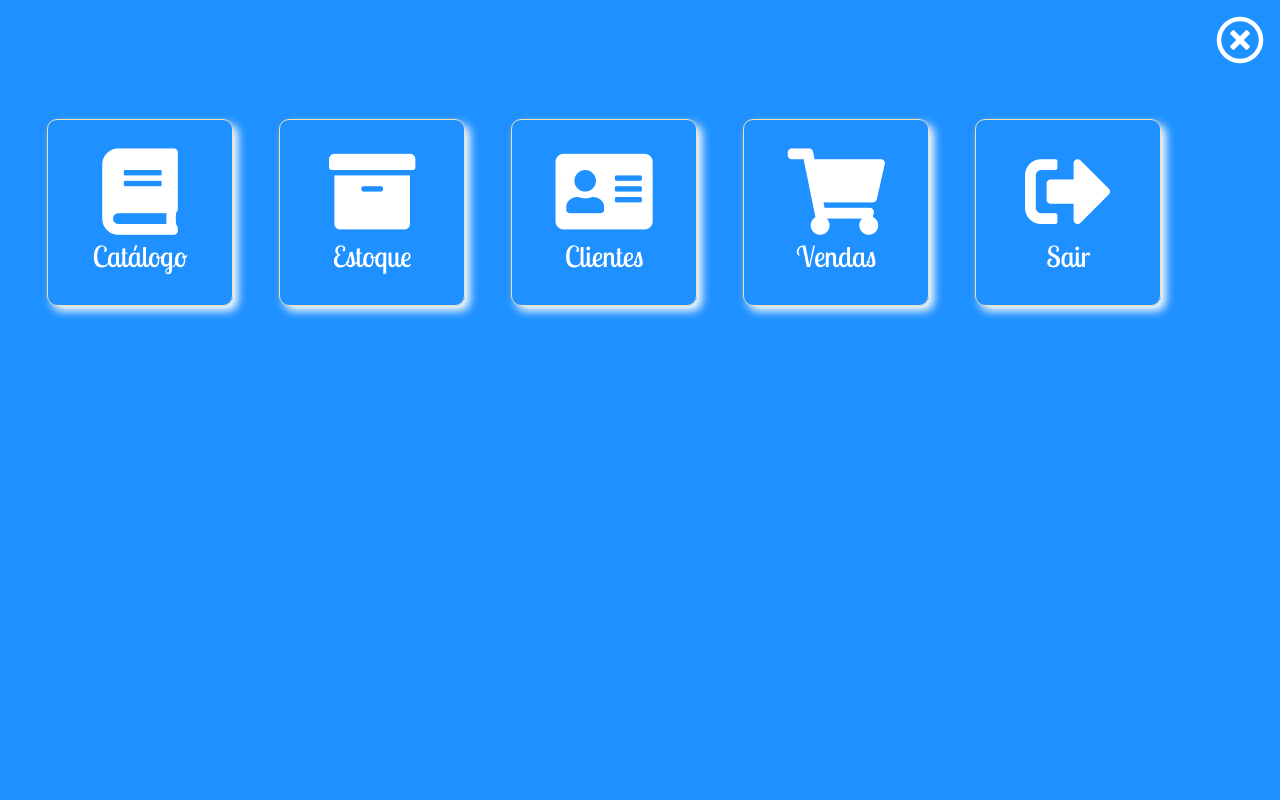
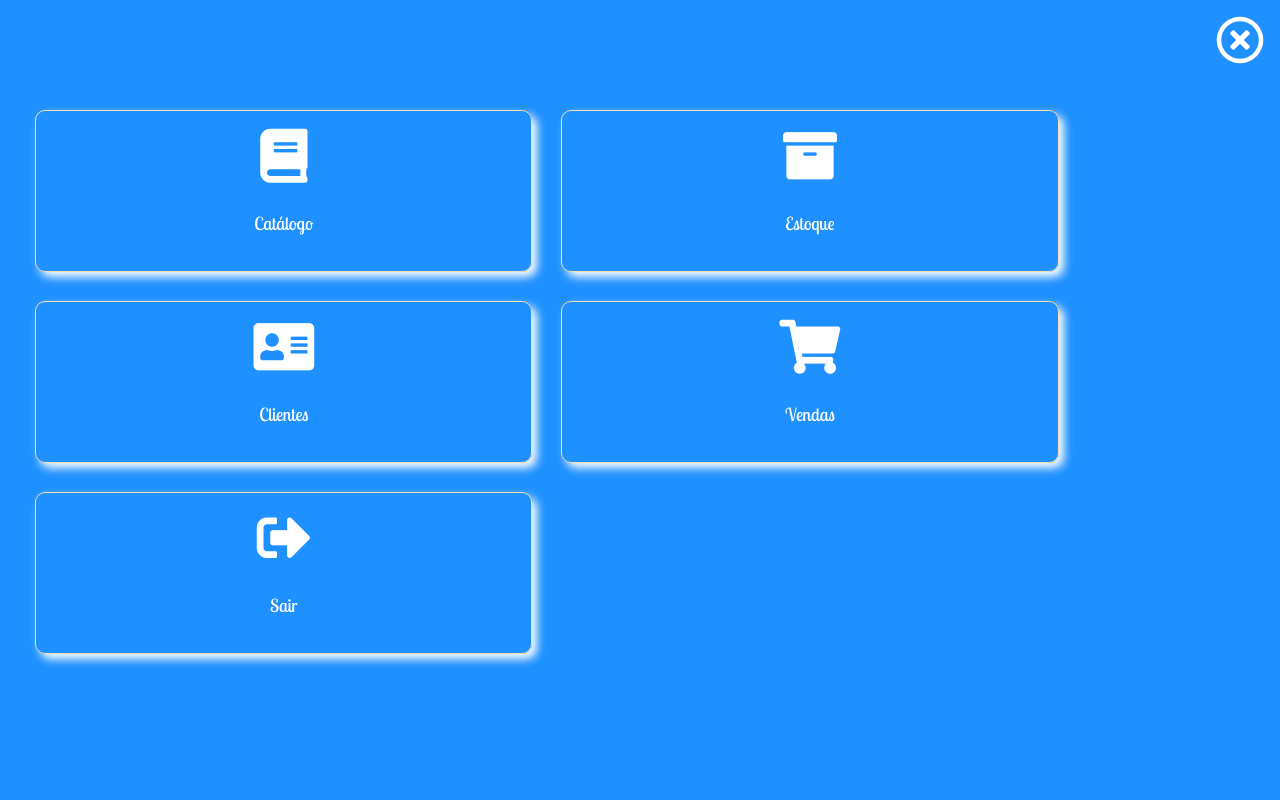
Before and after one commit to jnsilva1/Luni, a PHP site: page /LuniVendas/Testes/index in a window 1280 px wide. Run offline with PHP 8.4, Linux system fonts and the light colour scheme; the visitor is signed in with stand-in values (Sample User, id 1); some libraries are stand-ins or nearby versions; some web fonts are replaced.

Commit message:
#1 - Ajustando Menu

```diff
--- a/CSS/_Layout_1.01/index.css
+++ b/CSS/_Layout_1.01/index.css
@@ -215,27 +215,27 @@
 -*/
 
 @media only screen and (min-width: 1280px){
-    Cabeçalho
+    /*Cabeçalho*/
 
 
-     Rodapé
+     /*Rodapé*/
 
 
 }
--*-*-*-*-*-*-*-*-*-*-*-*-*-*-*-*-*-*-*-*-*-*-*-*-*-*-*-*-*-*-*-*-*-*-*-*-*-*-*-*-*-*-*-*-*-*-*-*-
+/*-*-*-*-*-*-*-*-*-*-*-*-*-*-*-*-*-*-*-*-*-*-*-*-*-*-*-*-*-*-*-*-*-*-*-*-*-*-*-*-*-*-*-*-*-*-*-*-*-*/
 
 
 
-        PARA TABLETS
+        /*PARA TABLETS*/
 
 
 
 
 
-        PARA MOBILE
+        /*PARA MOBILE*/
 
 
-Iphone 5/SE
+/*Iphone 5/SE*/
 @media only screen and (min-width: 320px){
 
      Cabeçalho
@@ -282,7 +282,7 @@
     }
 }
 
-SmartPhones Padrões
+/*SmartPhones Padrões*/
 
 @media only screen and (min-width: 360px){
 
@@ -323,7 +323,9 @@
     }
 }
 
- MONITORES PEQUENOS
+ /*MONITORES PEQUENOS*/
 @media only screen and (min-width: 1080px){
+    #menu{
 
+    }
 }
```
